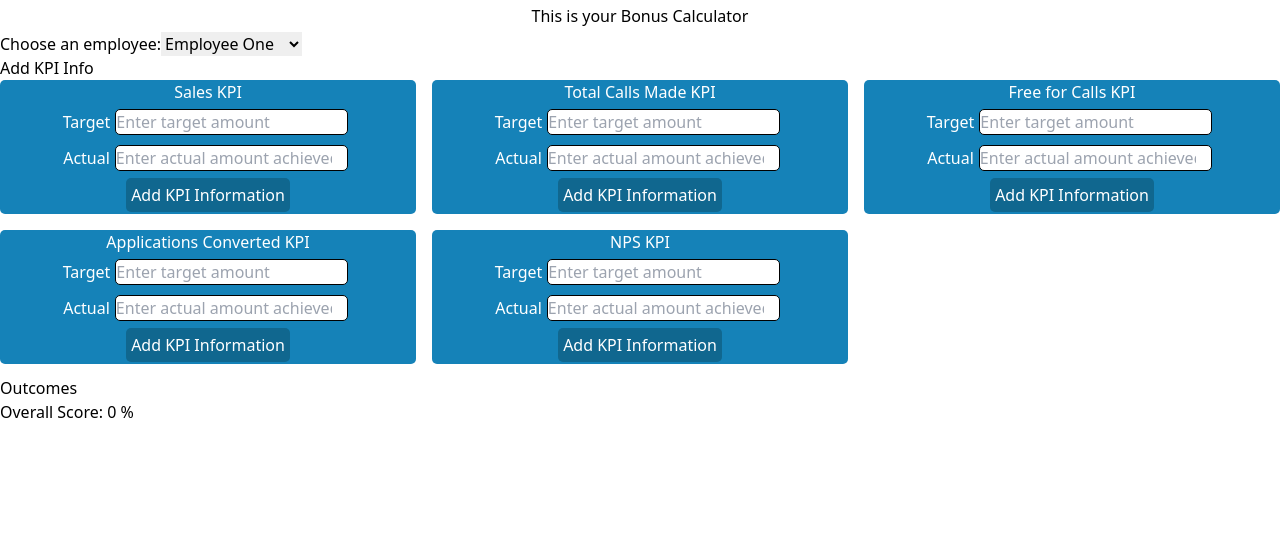
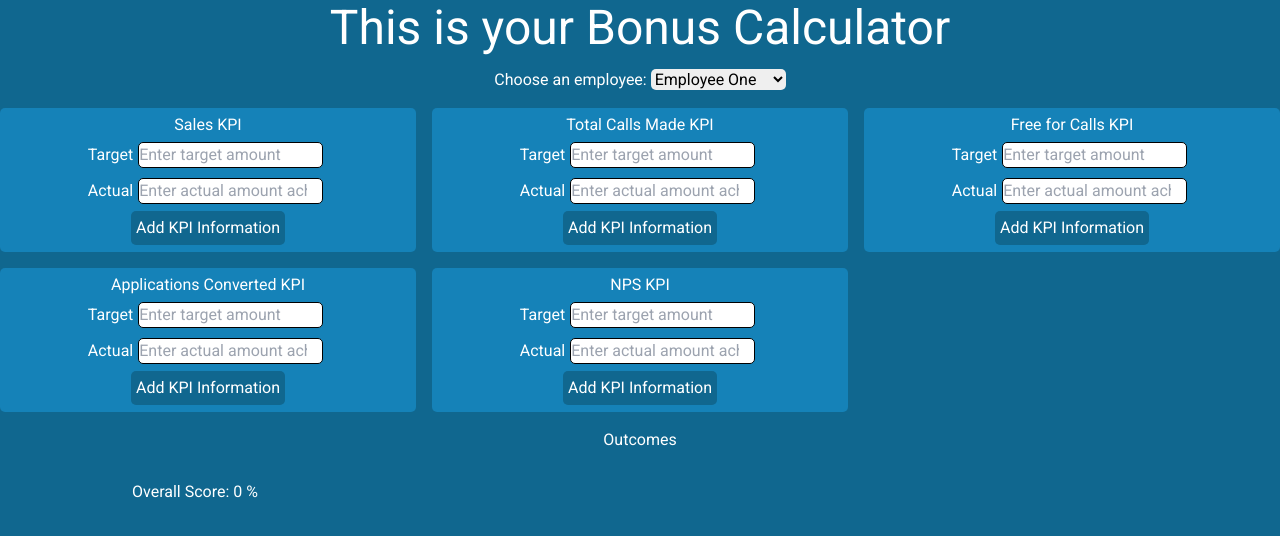
Before and after one commit to rogan-templer/bonus-calculator, a React (Create React App) app: page / in a window 1280 px wide. Shown: the top 536 px of the page. Built offline with nearby package versions, Linux system fonts and the light colour scheme.

Commit message:
styling updates

```diff
--- a/public/index.html
+++ b/public/index.html
@@ -6,7 +6,13 @@
     <meta name="viewport" content="width=device-width, initial-scale=1" />
     <link rel="stylesheet" href="./styles/tailwind.css" />
     <link rel="stylesheet" type="text/css" href="./styles/main.css" />
-    <title>React App</title>
+    <link rel="preconnect" href="https://fonts.googleapis.com" />
+    <link rel="preconnect" href="https://fonts.gstatic.com" crossorigin />
+    <link
+      href="https://fonts.googleapis.com/css2?family=Roboto&display=swap"
+      rel="stylesheet"
+    />
+    <title>Bonus Calculator App</title>
   </head>
   <body>
     <noscript>You need to enable JavaScript to run this app.</noscript>
--- a/public/styles/main.css
+++ b/public/styles/main.css
@@ -5,17 +5,24 @@
 .container {
   max-width: 1500px;
   margin: 0 auto;
+  color: #ffffff;
 }
 
 .kpi-tile {
   background-color: #1582b8;
   color: #ffffff;
   border-radius: 5px;
+  padding: 5px;
 }
 
 .form-style {
   display: block;
   text-align: center;
+}
+
+html {
+  background-color: #10678f;
+  font-family: "Roboto", sans-serif;
 }
 
 input[type="text"] {
@@ -39,3 +46,7 @@ button {
   margin: 2px;
   border-radius: 5px;
 }
+select {
+  color: black;
+  border-radius: 5px;
+}
--- a/src/App.js
+++ b/src/App.js
@@ -15,7 +15,9 @@ function App() {
     <GlobalProvider>
       <div className="container">
         <Header />
-        <Employee />
+        <div className="flex justify-center m-4">
+          <Employee />
+        </div>
         <div className="grid grid-cols-3 gap-x-4 gap-y-4">
           <AddSales />
           <AddTotalCalls />
@@ -23,7 +25,8 @@ function App() {
           <AddAppsConverted />
           <AddNps />
         </div>
-        <div className="inline-flex">
+        <div className="">
+          <h4 className="flex justify-center m-4">Outcomes</h4>
           <PercentResult />
         </div>
       </div>
--- a/src/components/Employee.jsx
+++ b/src/components/Employee.jsx
@@ -7,14 +7,13 @@ function Employee() {
   return (
     <>
       <form>
-        <label>Choose an employee:</label>
+        <label>Choose an employee: </label>
         <select>
           {employees.map((employee) => (
             <option key={employee.id}>{employee.name}</option>
           ))}
         </select>
       </form>
-      <h3>Add KPI Info</h3>
     </>
   );
 }
--- a/src/components/Header.jsx
+++ b/src/components/Header.jsx
@@ -3,7 +3,7 @@ import React from "react";
 function Header() {
   return (
     <>
-      <div className="text-center m-1">
+      <div className="text-center text-5xl m-1">
         <h1>This is your Bonus Calculator</h1>
       </div>
     </>
--- a/src/components/PercentResult.jsx
+++ b/src/components/PercentResult.jsx
@@ -32,78 +32,87 @@ function PercentResult() {
 
   return (
     <>
-      <div className="mt-3">
-        <h4>Outcomes</h4>
-        <span>
+      <div className="flex flex-wrap mt-3">
+        <div className="m-3">
           {sales.map((sale) => {
             return (
               <div key={sale.id}>
-                <h4>Sales</h4>
-                <p>{sale.text}</p>
-                <p>{sale.target}</p>
-                <p>{sale.actual}</p>
-                <p>{Math.floor(sale.salesPercentage * 100)}%</p>
+                <h4>Sales:</h4>
+                <p>Target: {sale.target}</p>
+                <p>Achieved: {sale.actual}</p>
+                <p>
+                  Percentage Weighting attained:{" "}
+                  {Math.floor(sale.salesPercentage * 100)}%
+                </p>
               </div>
             );
           })}
-        </span>
+        </div>
 
-        <span>
+        <div className="m-3">
           {totalCalls.map((totalCall) => {
             return (
               <div key={totalCall.id}>
                 <h4>Total Calls</h4>
-                <p>{totalCall.text}</p>
-                <p>{totalCall.target}</p>
-                <p>{totalCall.actual}</p>
-                <p>{Math.floor(totalCall.totalCallsPercentage * 100)}%</p>
+                <p>Target: {totalCall.target}</p>
+                <p>Achieved: {totalCall.actual}</p>
+                <p>
+                  Percentage Weighting attained:{" "}
+                  {Math.floor(totalCall.totalCallsPercentage * 100)}%
+                </p>
               </div>
             );
           })}
-        </span>
+        </div>
 
-        <span>
+        <div className="m-3">
           {freeCalls.map((freeCall) => {
             return (
               <div key={freeCall.id}>
                 <h4>Free Calls</h4>
-                <p>{freeCall.text}</p>
-                <p>{freeCall.target}</p>
-                <p>{freeCall.actual}</p>
-                <p>{Math.floor(freeCall.freeCallsPercentage * 100)}%</p>
+                <p>Target: {freeCall.target}</p>
+                <p>Achieved: {freeCall.actual}</p>
+                <p>
+                  Percentage Weighting attained:{" "}
+                  {Math.floor(freeCall.freeCallsPercentage * 100)}%
+                </p>
               </div>
             );
           })}
-        </span>
+        </div>
 
-        <span>
+        <div className="m-3">
           {appsConverted.map((appsConvert) => {
             return (
               <div key={appsConvert.id}>
                 <h4>Applications Converted</h4>
-                <p>{appsConvert.text}</p>
-                <p>{appsConvert.target}</p>
-                <p>{appsConvert.actual}</p>
-                <p>{Math.floor(appsConvert.appsConvertedPercentage * 100)}%</p>
+                <p>Target: {appsConvert.target}</p>
+                <p>Achieved: {appsConvert.actual}</p>
+                <p>
+                  Percentage Weighting attained:{" "}
+                  {Math.floor(appsConvert.appsConvertedPercentage * 100)}%
+                </p>
               </div>
             );
           })}
-        </span>
+        </div>
 
-        <span>
+        <div className="m-3">
           {nps.map((np) => {
             return (
               <div key={np.id}>
                 <h4>Net Promoter Score</h4>
-                <p>{np.text}</p>
-                <p>{np.target}</p>
-                <p>{np.actual}</p>
-                <p>{Math.floor(np.npsPercentage * 100)}%</p>
+                <p>Target: {np.target}</p>
+                <p>Achieved: {np.actual}</p>
+                <p>
+                  Percentage Weighting attained:{" "}
+                  {Math.floor(np.npsPercentage * 100)}%
+                </p>
               </div>
             );
           })}
-        </span>
-        <div>
+        </div>
+        <div className="m-3">
           <h1>Overall Score: {Math.floor(results)} %</h1>
         </div>
       </div>
```
